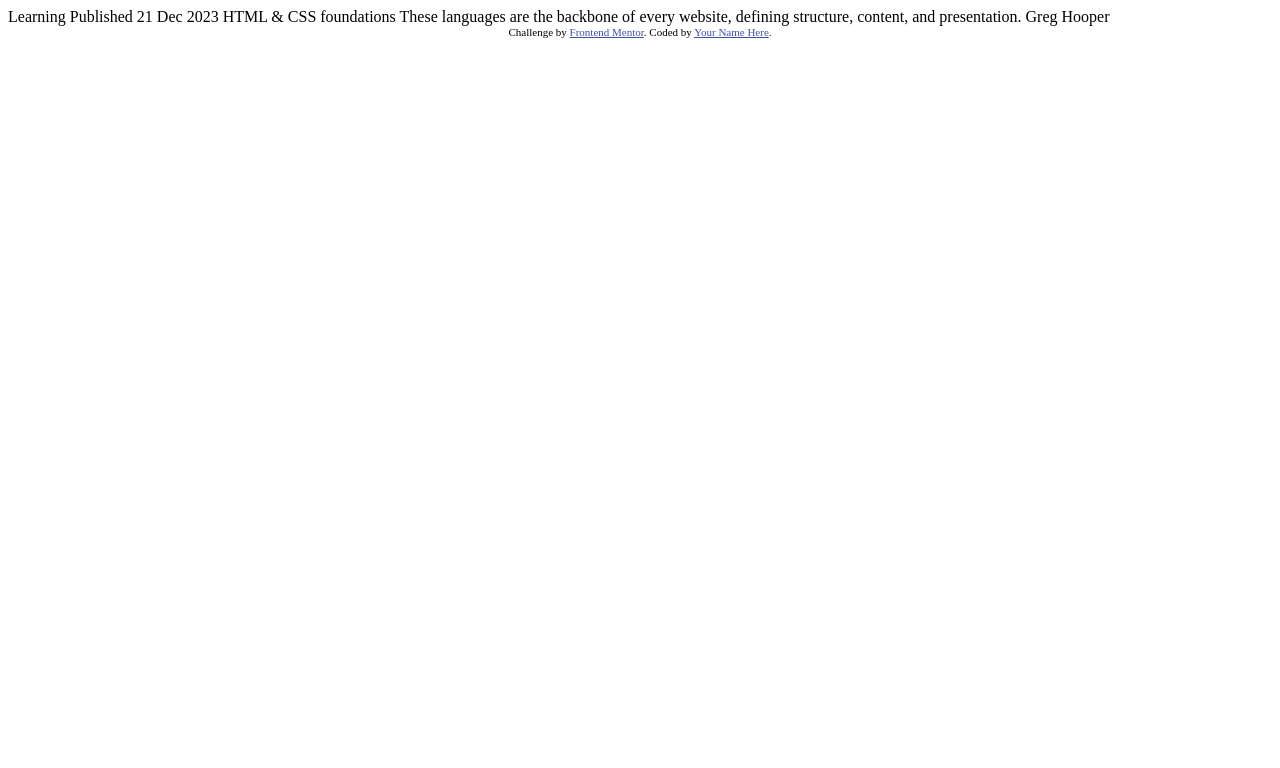
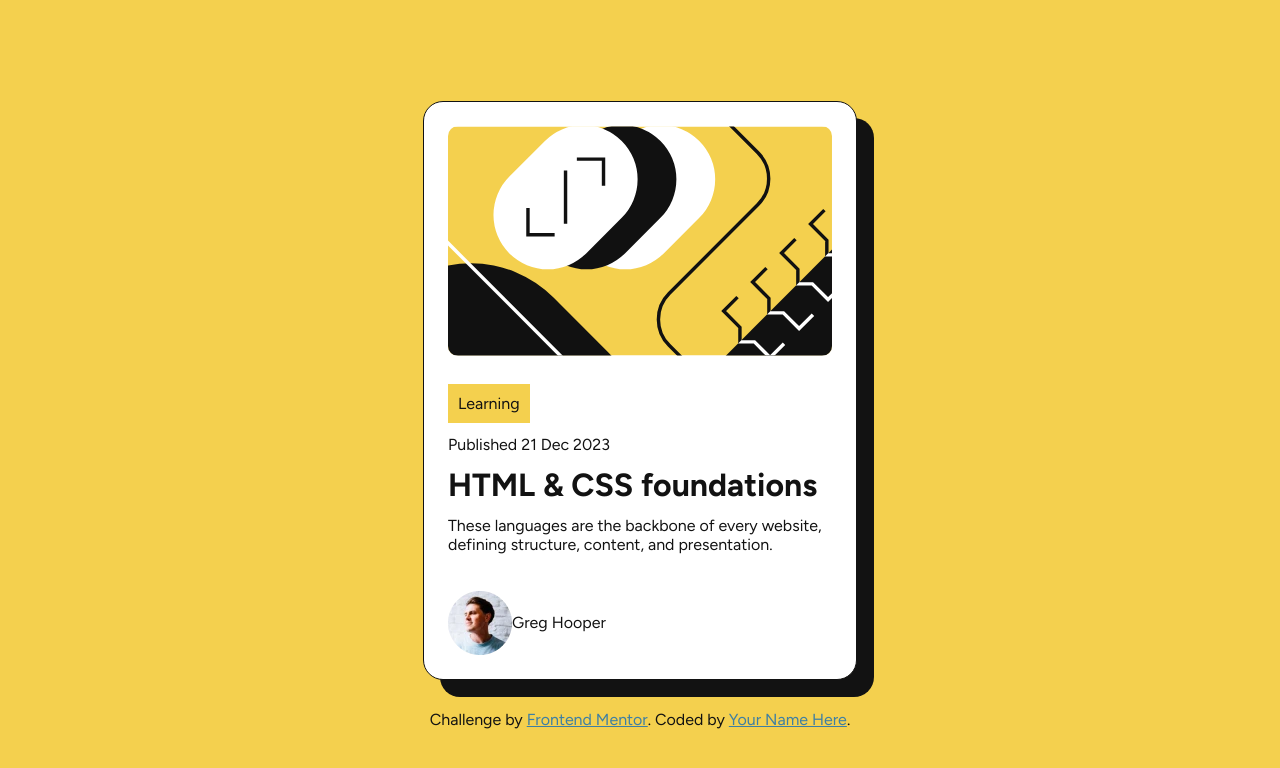
Before and after one commit to ARodriguezHacks/blog-preview-card-main, a plain HTML site: page index.html in a window 1280 px wide. Drawn offline with Linux system fonts and the light colour scheme.

Commit message:
Add majority of HTML, CSS, and Google fonts

```diff
--- a/index.html
+++ b/index.html
@@ -1,34 +1,48 @@
 <!DOCTYPE html>
 <html lang="en">
   <head>
-  <meta charset="UTF-8">
-  <meta name="viewport" content="width=device-width, initial-scale=1.0"> <!-- displays site properly based on user's device -->
-
-  <link rel="icon" type="image/png" sizes="32x32" href="./assets/images/favicon-32x32.png">
-
+    <meta charset="UTF-8" />
+    <meta name="viewport" content="width=device-width, initial-scale=1.0" />
+    <!-- displays site properly based on user's device -->
+    <link rel="preconnect" href="https://fonts.googleapis.com">
+    <link rel="preconnect" href="https://fonts.gstatic.com" crossorigin>
+    <link href="https://fonts.googleapis.com/css2?family=Figtree:ital,wght@0,300..900;1,300..900&display=swap" rel="stylesheet">
+    <link
+      rel="icon"
+      type="image/png"
+      sizes="32x32"
+      href="./assets/images/favicon-32x32.png"
+    />
+    <link rel="stylesheet" href="./style.css" />
     <title>Frontend Mentor | Blog preview card</title>
-
-  <!-- Feel free to remove these styles or customise in your own stylesheet 👍 -->
-  <style>
-    .attribution { font-size: 11px; text-align: center; }
-    .attribution a { color: hsl(228, 45%, 44%); }
-  </style>
   </head>
   <body>
-
-  Learning
-
-  Published 21 Dec 2023
-
-  HTML & CSS foundations
-
-  These languages are the backbone of every website, defining structure, content, and presentation.
-
-  Greg Hooper
+    <div id="app">
+      <img
+        src="./assets/images/illustration-article.svg"
+        alt="Design of coding brackets on yellow and black background"
+        class="image-art"
+      />
+      <main class="main">
+        <p class="ribbon"><span>Learning</span></p>
+        <p>Published 21 Dec 2023</p>
+        <h1 class="figtree-light">HTML &amp; CSS foundations</h1>
+        <p>
+          These languages are the backbone of every website, defining structure,
+          content, and presentation.
+        </p>
+      </main>
+      <div class="avatar-container">
+        <img src="./assets/images/image-avatar.webp" alt="Greg Hooper avatar" />
+        <p>Greg Hooper</p>
+      </div>
+    </div>
 
     <div class="attribution">
-    Challenge by <a href="https://www.frontendmentor.io?ref=challenge" target="_blank">Frontend Mentor</a>.
-    Coded by <a href="#">Your Name Here</a>.
+      Challenge by
+      <a href="https://www.frontendmentor.io?ref=challenge" target="_blank"
+        >Frontend Mentor</a
+      >. Coded by <a href="#">Your Name Here</a>.
     </div>
   </body>
 </html>
--- /dev/null
+++ b/style.css
@@ -0,0 +1,80 @@
+/* Generic styling and external script styling */
+
+:root {
+  font-family: 'Figtree', sans-serif;
+  --color-primary: hsl(47, 88%, 63%);
+  --color-neutral-white: hsl(0, 0%, 100%);
+  --color-neutral-grey: hsl(0, 0%, 50%);
+  --color-neutral-black: hsl(0, 0%, 7%);
+  --color-attribution-link: hsl(201, 45%, 44%);
+
+  background-color: var(--color-primary);
+}
+
+*,
+*::before,
+*::after {
+  margin: 0;
+  padding: 0;
+  box-sizing: inherit;
+  color: var(--color-neutral-black);
+}
+
+/* .figtree-light {
+  font-family: "Figtree", sans-serif;
+  font-optical-sizing: auto;
+  font-weight: 500;
+  font-style: normal;
+} */
+
+body {
+  display: flex;
+  flex-direction: column;
+  align-items: center;
+  justify-content: center;
+  min-height: 100vh;
+}
+
+#app {
+  padding: 24px;
+  background-color: var(--color-neutral-white);
+  max-width: 384px;
+  min-width: 327px;
+  border: 1px solid var(--color-neutral-black);
+  border-radius: 20px;
+  box-shadow: 17px 17px 0px var(--color-neutral-black);
+
+  .image-art {
+    width: 100%;
+    border-radius: 10px;
+  }
+
+  .main {
+    padding: 24px 0;
+
+    > * {
+      margin-bottom: 12px;
+    }
+
+    .ribbon {
+      background-color: var(--color-primary);
+      padding: 10px;
+      width: fit-content;
+    }
+  }
+
+  .avatar-container {
+    display: flex;
+    align-items: center;
+  }
+}
+
+.attribution {
+  position: relative;
+  top: 30px;
+  text-align: center;
+
+  & a {
+    color: var(--color-attribution-link);
+  }
+}
```
Lines whose indentation alone changed are shown as unchanged.
